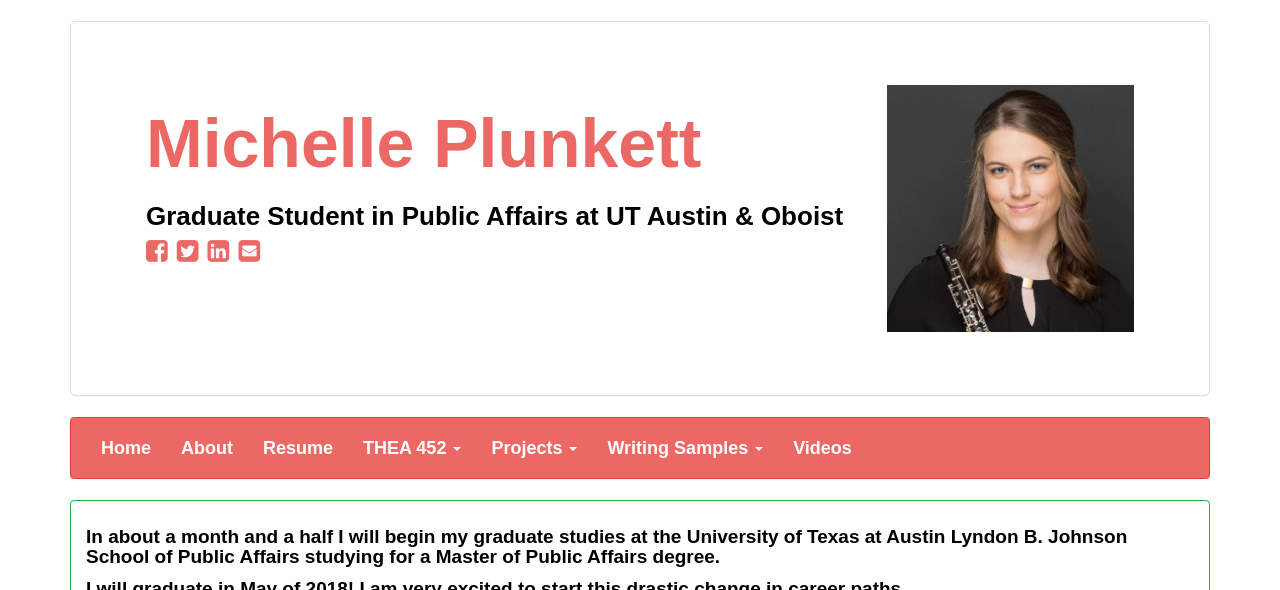
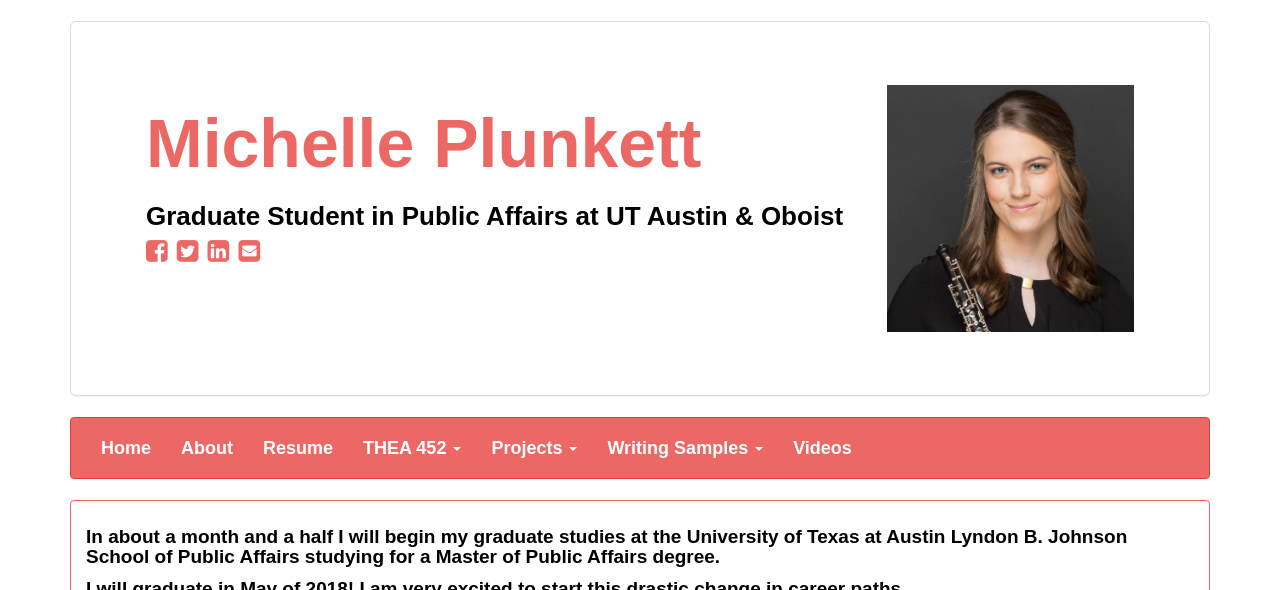
Before and after one commit to michelleplunkett/michelleplunkett.github.io, a Jekyll site: the page built from index.html, in a window 1280 px wide. Shown: the top 590 px of the page. Built offline with Jekyll 4.4.1, drawn with Linux system fonts in a browser that asks for light colours; nearby versions of some CDN libraries; some web fonts are replaced; Markdown is read by kramdown in place of the engine named in the settings; grey boxes are pictures that could not be loaded.

Commit message:
Update index.html

```diff
--- a/index.html
+++ b/index.html
@@ -6,7 +6,7 @@ layout: default
   <div class="col">
     {% for post in site.categories.posts %}
     <article class="box" id="{{ post.title }}">
-			<div class="panel panel-success">
+			<div class="panel panel-primary">
 			 <!--<div class="panel-heading">
 			  	<h4 class="panel-title">
 			  	<a href="{{ post.url | prepend: site.baseurl }}">
```
